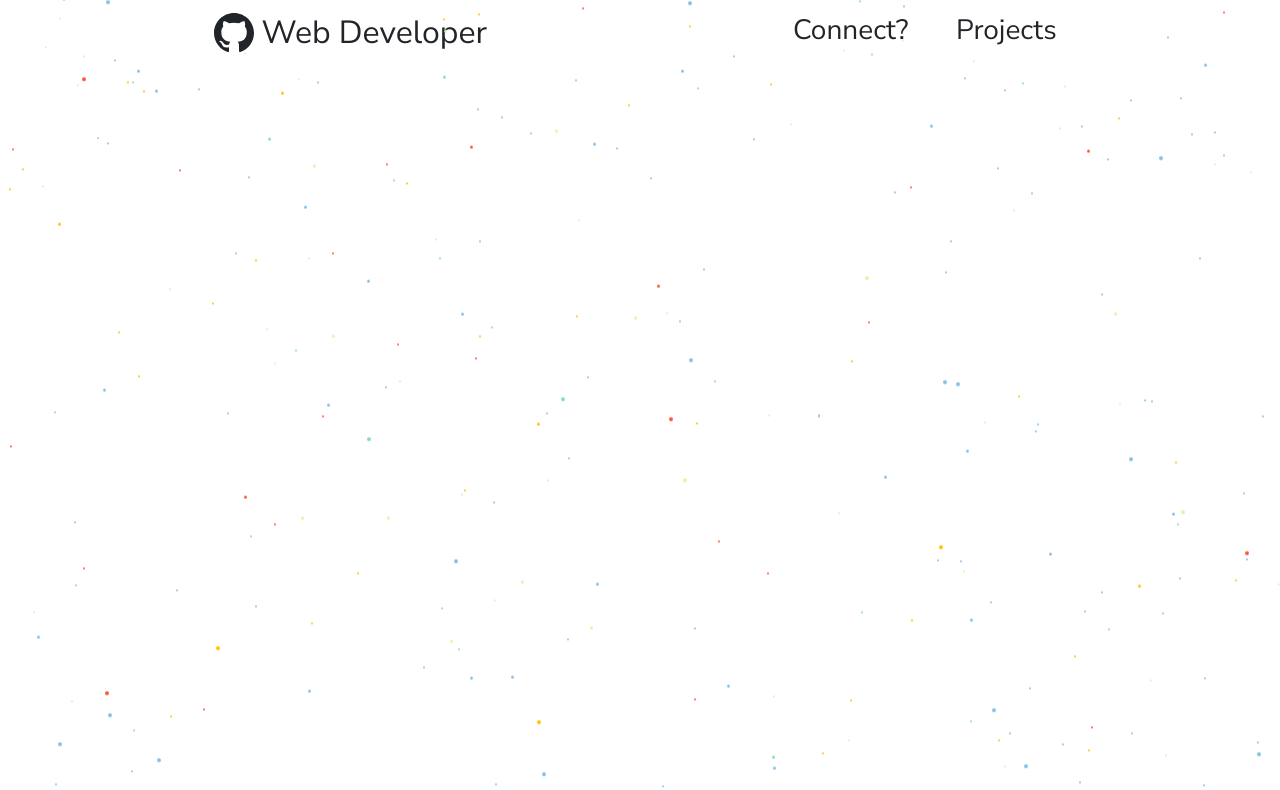
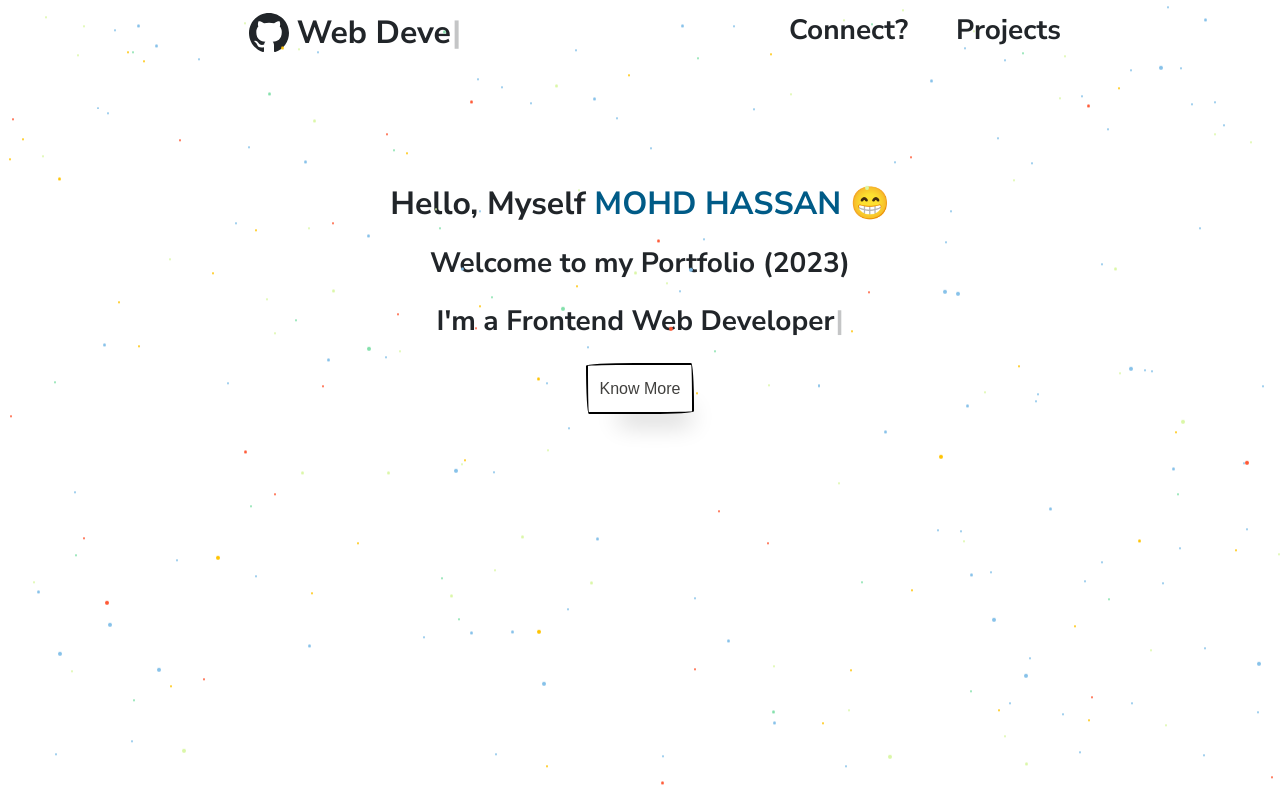
Before and after one commit to killshotxd/Portfolio-2023, a React (Vite) app: page / in a window 1280 px wide. Shown: the top 790 px of the page. Built offline with nearby package versions, Linux system fonts and the light colour scheme.

Commit message:
updated style of cursor

```diff
--- /dev/null
+++ b/src/App.css
@@ -0,0 +1,9 @@
+.cursor {
+  position: fixed;
+  left: 0;
+  top: 0;
+  width: 32px;
+  height: 32px;
+  border-radius: 16px;
+  background-color: black;
+}
--- a/src/App.jsx
+++ b/src/App.jsx
@@ -1,9 +1,29 @@
-import React from "react";
+import React, { useState, useEffect } from "react";
+import "./App.css";
 import { BrowserRouter, Routes, Route } from "react-router-dom";
 import Home from "./components/Home/Home";
 const App = () => {
+  const [cursorXY, setCursorXY] = useState({ x: -100, y: -100 });
+  useEffect(() => {
+    const moveCursor = (e) => {
+      const x = e.clientX - 16;
+      const y = e.clientY - 16;
+      setCursorXY({ x, y });
+    };
+    window.addEventListener("mousemove", moveCursor);
+    return () => {
+      window.removeEventListener("mousemove", moveCursor);
+    };
+  }, []);
   return (
     <BrowserRouter>
+      <div
+        className="cursor"
+        style={{
+          transform: `translate3d(${cursorXY.x}px, ${cursorXY.y}px, 0)`,
+        }}
+      />
+
       <Routes>
         <Route path="/" element={<Home />} />
       </Routes>
--- a/src/components/Home/Home.jsx
+++ b/src/components/Home/Home.jsx
@@ -1,8 +1,10 @@
-import React from "react";
+import React, { useRef } from "react";
 import styles from "./Home.module.css";
 import { BsGithub } from "react-icons/bs";
 import Typewriter from "typewriter-effect";
 const Home = () => {
+  const myRef = useRef(null);
+  const executeScroll = () => myRef.current.scrollIntoView();
   return (
     <>
       <div className={styles.parallax}>
@@ -11,7 +13,7 @@ const Home = () => {
         <div id={styles.stars3}></div>
 
         {/* START HOME */}
-
+        <section id="1" style={{ height: "100vh" }}>
           <div className="container">
             <div className="row">
               <div className="col ">
@@ -20,7 +22,7 @@ const Home = () => {
                   className="d-flex align-items-center justify-content-center gap-2"
                 >
                   <BsGithub size={40} />
-                <p className="m-0 p-0 fs-2">
+                  <p className="m-0 p-0 fs-2 fw-bolder">
                     {" "}
                     <Typewriter
                       options={{
@@ -34,8 +36,12 @@ const Home = () => {
               </div>
               <div className="col">
                 <div className="d-flex align-items-center justify-content-center gap-5">
-                <p className={`m-0 p-0 fs-3 ${styles.hvr}`}>Connect?</p>
-                <p className={`m-0 p-0 fs-3 ${styles.hvr}`}>Projects</p>
+                  <p className={`m-0 p-0 fs-3 fw-bolder ${styles.hvr}`}>
+                    Connect?
+                  </p>
+                  <p className={`m-0 p-0 fs-3 fw-bolder ${styles.hvr}`}>
+                    Projects
+                  </p>
                 </div>
               </div>
             </div>
@@ -45,15 +51,47 @@ const Home = () => {
 
           {/* HEADINGS */}
 
-        <div className="container">
-          <div className={styles.dot}></div>
-          <div className={styles.dot}></div>
-          <div className={styles.dot}></div>
-          <div className={styles.dot}></div>
-          <div className={styles.dot}></div>
+          <div
+            className="container d-flex flex-column justify-content-center align-items-center"
+            style={{ marginTop: "8rem" }}
+          >
+            <h2 className="fw-bolder">
+              Hello, Myself{" "}
+              <span style={{ color: "#005b87" }}>MOHD HASSAN</span> 😁
+            </h2>
+            <h3 className="fw-bolder mt-3">
+              Welcome to my Portfolio ({new Date().getFullYear()})
+            </h3>
+            <h3 className="fw-bolder mt-3">
+              {" "}
+              <Typewriter
+                options={{
+                  strings: [
+                    "I'm a Frontend Web Developer",
+                    "I'm Familiar with these Tech Stacks :",
+                    "HTML, CSS, JavaScript, NodeJs, ReactJs, NextJs, FireBase, TailwindCss and BootStrap",
+                    "Explore More 👇🏻",
+                  ],
+                  autoStart: true,
+                  loop: true,
+                }}
+              />
+            </h3>
+
+            <button
+              onClick={executeScroll}
+              className={` mt-3 ${styles.button55}`}
+            >
+              Know More
+            </button>
           </div>
 
           {/* HEADINGS END */}
+        </section>
+
+        <section style={{ height: "100vh" }} ref={myRef} id="2">
+          Hello
+        </section>
       </div>
     </>
   );
--- a/src/components/Home/Home.module.css
+++ b/src/components/Home/Home.module.css
@@ -757,3 +757,46 @@
   left: 0;
   right: 0;
 }
+
+/* CSS */
+.button55 {
+  z-index: 9999;
+  align-self: center;
+  background-color: #fff;
+  background-image: none;
+  background-position: 0 90%;
+  background-repeat: repeat no-repeat;
+  background-size: 4px 3px;
+  border-radius: 15px 225px 255px 15px 15px 255px 225px 15px;
+  border-style: solid;
+  border-width: 2px;
+  box-shadow: rgba(0, 0, 0, 0.2) 15px 28px 25px -18px;
+  box-sizing: border-box;
+  color: #41403e;
+  cursor: pointer;
+  display: inline-block;
+  font-family: Neucha, sans-serif;
+  font-size: 1rem;
+  line-height: 23px;
+  outline: none;
+  padding: 0.75rem;
+  text-decoration: none;
+  transition: all 235ms ease-in-out;
+  border-bottom-left-radius: 15px 255px;
+  border-bottom-right-radius: 225px 15px;
+  border-top-left-radius: 255px 15px;
+  border-top-right-radius: 15px 225px;
+  user-select: none;
+  -webkit-user-select: none;
+  touch-action: manipulation;
+  cursor: pointer;
+}
+
+.button55:hover {
+  box-shadow: rgba(0, 0, 0, 0.3) 2px 8px 8px -5px;
+  transform: translate3d(0, 2px, 0);
+}
+
+.button55:focus {
+  box-shadow: rgba(0, 0, 0, 0.3) 2px 8px 4px -6px;
+}
--- a/src/index.css
+++ b/src/index.css
@@ -5,4 +5,8 @@
   margin: 0;
   padding: 0;
   font-family: "Nunito Sans", sans-serif;
+  cursor: none;
 }
+html {
+  scroll-behavior: smooth;
+}
```
Lines whose indentation alone changed are shown as unchanged.
